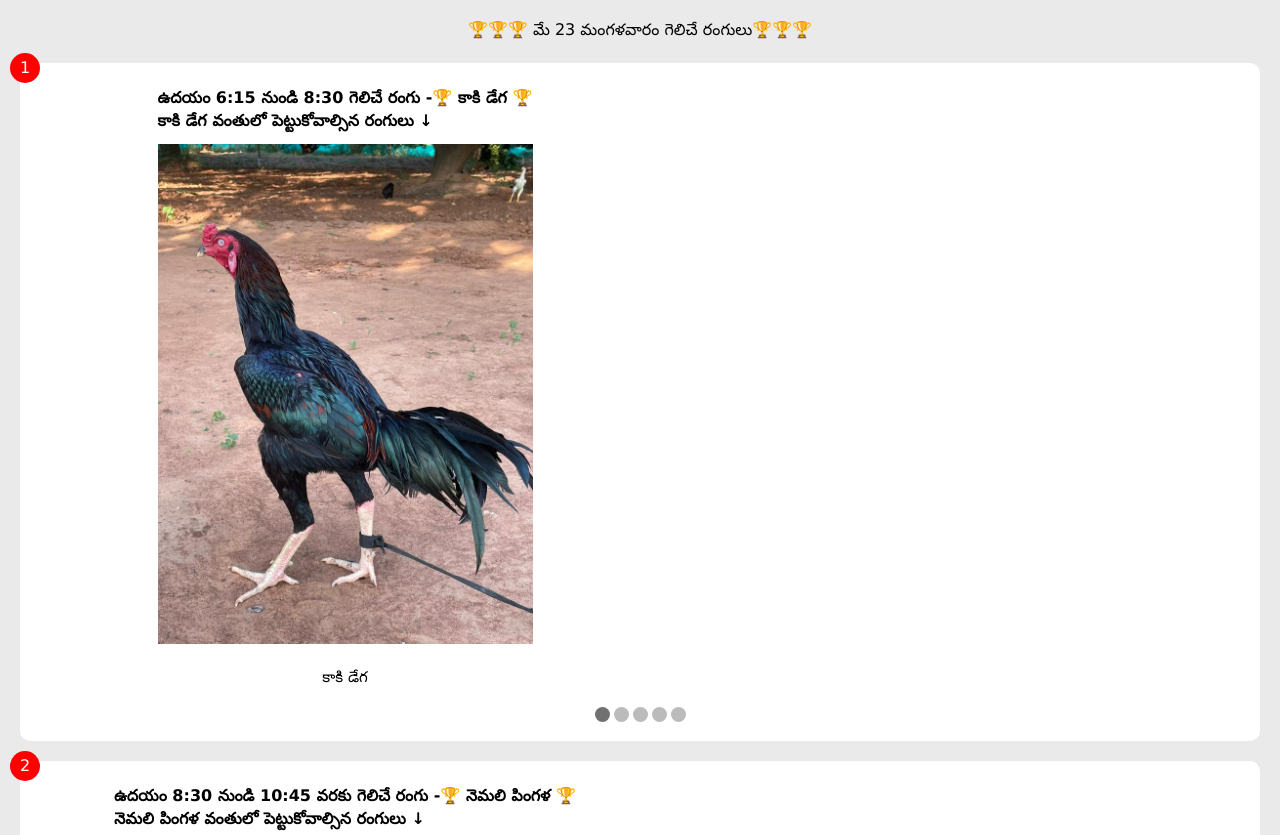
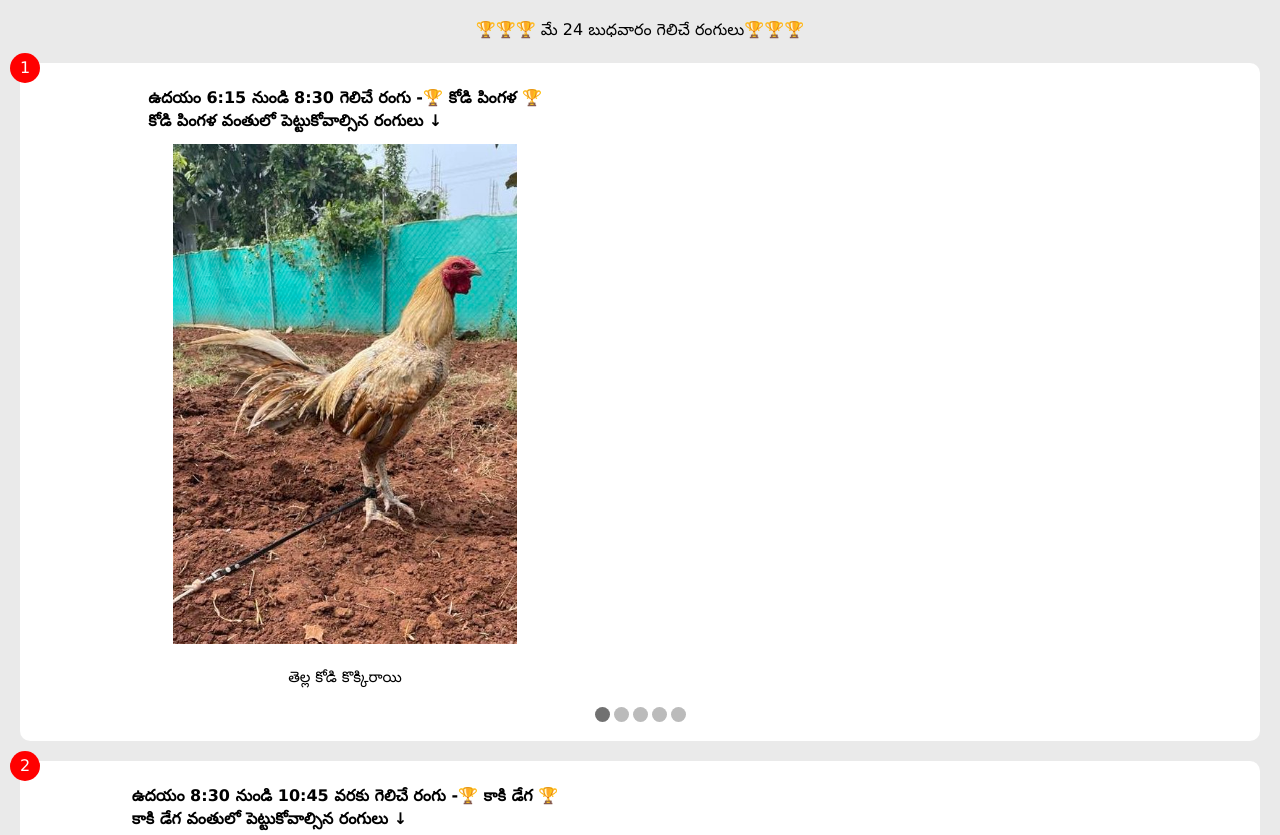
Before and after one commit to AkshayThota7747/AkshayThota7747.github.io, a plain HTML site: page index.html in a window 1280 px wide. Shown: the top 835 px of the page. Drawn offline with Linux system fonts and the light colour scheme.

Commit message:
may 24th wednesday colours

```diff
--- a/data.js
+++ b/data.js
@@ -248,7 +248,7 @@ function getNameInfo(name) {
 
 const kodi_pingala_jamu =
 {
-  'header': getTimingText("5") + "🏆 " + getTranslated("kodi_pingala") + " 🏆" + '\n' + 'కోడి పింగళ వంతులో పెట్టుకోవాల్సిన రంగులు ↓',
+  'header': getTimingText("1") + "🏆 " + getTranslated("kodi_pingala") + " 🏆" + '\n' + 'కోడి పింగళ వంతులో పెట్టుకోవాల్సిన రంగులు ↓',
 
   '1': getNameInfo("thella_kodi_kekkirayi"),
 
@@ -263,7 +263,7 @@ const kodi_pingala_jamu =
 
 
 const kaki_dega_jamu = {
-  'header': getTimingText("1") + "🏆 " + getTranslated("kaki_dega") + " 🏆" + '\n' + getTranslated("kaki_dega") + ' వంతులో పెట్టుకోవాల్సిన రంగులు ↓',
+  'header': getTimingText("2") + "🏆 " + getTranslated("kaki_dega") + " 🏆" + '\n' + getTranslated("kaki_dega") + ' వంతులో పెట్టుకోవాల్సిన రంగులు ↓',
 
   '1': getNameInfo("kaki"),
 
@@ -278,7 +278,7 @@ const kaki_dega_jamu = {
 
 
 const nemali_pingala_jamu = {
-  'header': getTimingText("2") + "🏆 " + getTranslated("nemali_pingala") + " 🏆" + '\n' + getTranslated("nemali_pingala") + ' వంతులో పెట్టుకోవాల్సిన రంగులు ↓',
+  'header': getTimingText("3") + "🏆 " + getTranslated("nemali_pingala") + " 🏆" + '\n' + getTranslated("nemali_pingala") + ' వంతులో పెట్టుకోవాల్సిన రంగులు ↓',
   "lakshana": "Test 1",
 
   '1': getNameInfo("nemali_pingala"),
@@ -294,7 +294,7 @@ const nemali_pingala_jamu = {
 
 
 const kodi_dega_jamu = {
-  'header': getTimingText("3") + "🏆 " + getTranslated("kodi_dega") + " 🏆" + '\n' + getTranslated("kodi_dega") + ' వంతులో పెట్టుకోవాల్సిన రంగులు ↓',
+  'header': getTimingText("4") + "🏆 " + getTranslated("kodi_dega") + " 🏆" + '\n' + getTranslated("kodi_dega") + ' వంతులో పెట్టుకోవాల్సిన రంగులు ↓',
   '1': getNameInfo("kodi_dega"),
 
   '2': getNameInfo("dega"),
@@ -308,7 +308,7 @@ const kodi_dega_jamu = {
 }
 
 const kaki_nemali_jamu = {
-  'header': getTimingText("4") + "🏆 " + getTranslated("kaki_nemali") + " 🏆" + '\n' + getTranslated("kaki_nemali")+ ' వంతులో పెట్టుకోవాల్సిన రంగులు ↓',
+  'header': getTimingText("5") + "🏆 " + getTranslated("kaki_nemali") + " 🏆" + '\n' + getTranslated("kaki_nemali")+ ' వంతులో పెట్టుకోవాల్సిన రంగులు ↓',
 
   '1': getNameInfo("kaki_nemali"),
 
@@ -408,31 +408,31 @@ const dega_pingala_jamu = {
 
 const last_jamu =
 {
-  'header': getTimingText("6") + "🏆 " + getTranslated("kaki_dega") + " 🏆" + '\n' + getTranslated("kaki_dega") + ' వంతులో పెట్టుకోవాల్సిన రంగులు ↓',
+  'header': getTimingText("6") + "🏆 " + getTranslated("kodi_pingala") + " 🏆" + '\n' + getTranslated("kodi_pingala") + ' వంతులో పెట్టుకోవాల్సిన రంగులు ↓',
 
-  '1': getNameInfo("kaki"),
+  '1': getNameInfo("thella_kodi_kekkirayi"),
 
-  '2': getNameInfo("kattu_kaki"),
+  '2': getNameInfo("poola_rasangi"),
 
-  '3': getNameInfo("erra_kaki_dega"),
+  '3': getNameInfo("kodi_pingali"),
 
-  '4': getNameInfo("erupu_minchina_getti_kaki"),
+  '4': getNameInfo("kodi_pacha_kaki"),
 
-  '5': getNameInfo("kaki_dega_parla")
+  '5': getNameInfo("kodi_kaki"),
 
 }
 
 
 const jsonData = {
-    'morning6' : kaki_dega_jamu,
+    'morning6' : kodi_pingala_jamu,
 
-    'morning8' : nemali_pingala_jamu,
+    'morning8' : kaki_dega_jamu,
 
-    'morning10' : kodi_dega_jamu,
+    'morning10' : nemali_pingala_jamu,
 
-    'afternoon1' : kaki_nemali_jamu,
+    'afternoon1' : kodi_dega_jamu,
 
-    'afternoon3' : kodi_pingala_jamu,
+    'afternoon3' : kaki_nemali_jamu,
 
     'evening' : last_jamu
   }
--- a/index.html
+++ b/index.html
@@ -212,7 +212,7 @@
   </head>
   <body>
     <div style="text-align: center" id="calendar"> 🏆🏆🏆ఈరోజు గెలిచే రంగులు🏆🏆🏆 </div>
-    <div style="text-align: center" id="last-text">* పడమర ✅ వైపు నుండి తూర్పు ❌ వైపు విడిచిపెడితే విజయం సాధించును * పైనా పెట్టబడిన ఫోటోలు కేవలం ఉదాహరణకు మాత్రమే * - *కోడి విజయాన్ని నిర్ణయించేది దాని రంగు మాత్రమే * - * రంగు జాగ్రత్త గా యెంచుకోవాలి *</div>
+    <div style="text-align: center" id="last-text">* తూర్పు ✅ వైపు నుండి పడమర ❌ వైపు విడిచిపెడితే విజయం సాధించును * పైనా పెట్టబడిన ఫోటోలు కేవలం ఉదాహరణకు మాత్రమే * - *కోడి విజయాన్ని నిర్ణయించేది దాని రంగు మాత్రమే * - * రంగు జాగ్రత్త గా యెంచుకోవాలి *</div>
     <script src="./data.js"></script>
     <script src="./index.js"></script>
     <!-- Google tag (gtag.js) - Google Analytics -->
--- a/index.js
+++ b/index.js
@@ -4,7 +4,7 @@ const months = [ 'జనవరి' , 'ఫిబ్రవరి', 'మార్
   days = [ 'ఆదివారం', 'సోమవారం', 'మంగళవారం', 'బుధవారం', 'గురువారం', 'శుక్రవారం', 'శనివారం' ],
   dateObj = new Date();
 // document.getElementById("calendar").textContent =  `🏆🏆🏆 ${months[dateObj.getMonth()]} ${dateObj.getDate()} ${days[dateObj.getDay()]} గెలిచే రంగులు🏆🏆🏆`;
-document.getElementById("calendar").textContent =  `🏆🏆🏆 మే 23 మంగళవారం గెలిచే రంగులు🏆🏆🏆`;
+document.getElementById("calendar").textContent =  `🏆🏆🏆 మే 24 బుధవారం గెలిచే రంగులు🏆🏆🏆`;
 
 
 function createElement(tagName, className) {
```
